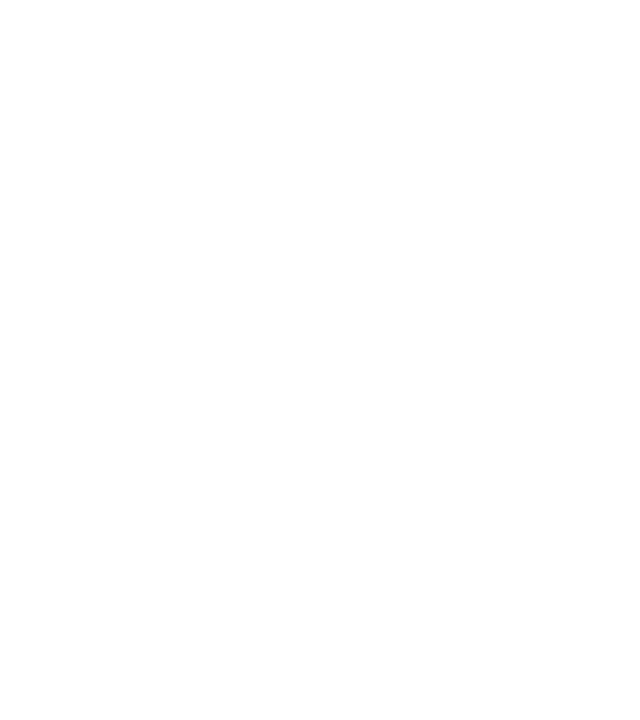
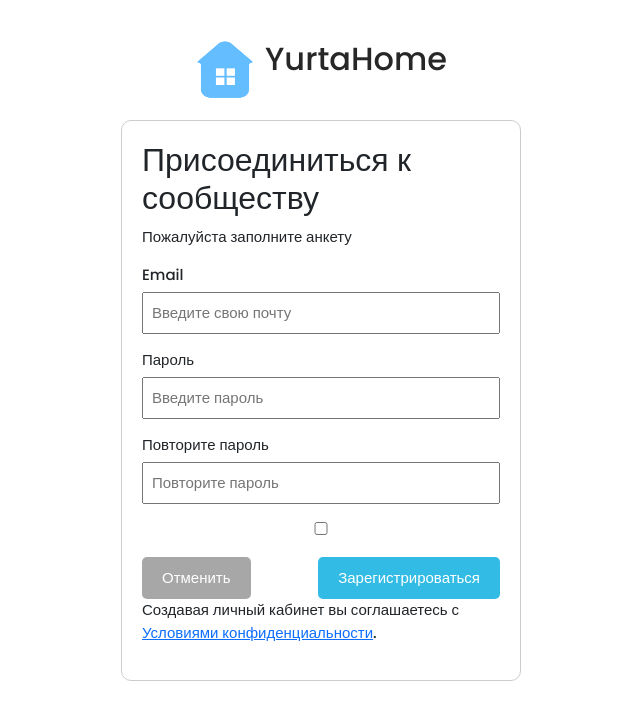
Before and after one commit to alishsmak/yurta-react, a React (Create React App) app: page /registration in a window 1280 px wide. Before the commit this address had no page. Shown: the top 720 px of the page, without its empty margins (319-959 px from the left). Built offline with nearby package versions, Linux system fonts and the light colour scheme; a web font is replaced by a local one.

Commit message:
first commit

```diff
--- a/src/App.js
+++ b/src/App.js
@@ -5,6 +5,7 @@ import Letter from "./pages/Letter";
 import Forum from "./pages/Forum";
 import "./App.css";
 import Blog from "./pages/Blog";
+import Registration from "./pages/Registration";
 
 function App() {
   return (
@@ -15,6 +16,7 @@ function App() {
         <Route path="/letter" element={<Letter />} />
         <Route path="/forum" element={<Forum />} />
         <Route path="/blog/:id" element={<Blog />} />
+        <Route path="/registration" element={<Registration/>}/>
       </Routes>
     </div>
   );
--- a/src/pages/Log.js
+++ b/src/pages/Log.js
@@ -1,9 +1,11 @@
-import React from "react";
-import { Link } from "react-router-dom";
-import "../styles//Log.css";
+import React from 'react';
+import { Link, useNavigate } from 'react-router-dom';
+import '../styles/Log.css';
 
 function Log() {
-  function login() {
+  const navigate = useNavigate();
+
+  const login = () => {
     var username = document.getElementById("username").value;
     var password = document.getElementById("password").value;
 
@@ -15,23 +17,21 @@ function Log() {
     } else {
       alert("Incorrect username or password.");
     }
-  }
+  };
 
-  function loginWithGmail() {
-    // Implement login with Gmail logic
+  const loginWithGmail = () => {
     alert("Login with Gmail functionality coming soon!");
-  }
+  };
 
-  function loginWithWhatsApp() {
-    // Implement login with WhatsApp logic
+  const loginWithWhatsApp = () => {
     alert("Login with WhatsApp functionality coming soon!");
-  }
+  };
 
-  function loginWithFacebook() {
-    // Implement login with Facebook logic
+  const loginWithFacebook = () => {
     alert("Login with Facebook functionality coming soon!");
-  }
-  function loginWithNickname() {
+  };
+
+  const loginWithNickname = () => {
     var nickname = document.getElementById("nickname").value;
 
     if (nickname) {
@@ -42,22 +42,21 @@ function Log() {
     } else {
       alert("Please enter a nickname.");
     }
-  }
+  };
 
-  function logout() {
+  const logout = () => {
     document.getElementById("loginForm").classList.remove("hidden");
     document.getElementById("socialLogin").classList.remove("hidden");
     document.getElementById("profile").classList.add("hidden");
     document.getElementById("username").value = "";
     document.getElementById("password").value = "";
     document.getElementById("nickname").value = "";
-  }
+  };
 
   return (
     <div className="log-container">
       <div className="logo">
         <Link className="logo" to="/">
-            {" "}
           <img src="../image/logo.jpg" alt="" width="60px" height="60px" />
           <h2>YurtaHome</h2>
         </Link>
@@ -65,7 +64,6 @@ function Log() {
       <div className="big-container">
         <div id="socialLogin">
           <form id="loginForm">
-              {/*  <label for="username">Имя пользователя</label>*/}
             <input
               className="enter"
               type="text"
@@ -74,7 +72,6 @@ function Log() {
               placeholder="электоронная почта"
               required=""
             />
-              {/*  <label for="password">Пароль:</label>*/}
             <input
               className="enter"
               type="password"
@@ -85,24 +82,24 @@ function Log() {
             />
             <br />
             <button className="login" type="button" onClick={login}>
-                Войти
+              <p className="enterText">Войти</p>
             </button>
           </form>
         </div>
         <div className="combine">
           <div className="changepassword">
             <a className="liner" href="/">
-                <p>Сбросить пароль</p>
+              <p className="spaced-lines">Сбросить пароль</p>
             </a>
           </div>
           <div className="registration">
-              <a className="liner" href="register.html">
+            <Link className="liner" to="/registration">
               <p>Зарегистрироваться</p>
-              </a>
+            </Link>
           </div>
         </div>
         <div className="join">
-            <p>Простой вход/регистрация членства с помощью учетной записи SNS </p>
+          <p>Простой вход/регистрация членства с помощью учетной записи SNS</p>
         </div>
         <div className="whats">
           <div className="gmail" onClick={loginWithGmail}>
--- /dev/null
+++ b/src/pages/Registration.js
@@ -0,0 +1,96 @@
+import React, { useState } from 'react';
+import { Link } from 'react-router-dom';
+import '../styles/Registration.css';
+
+function Registration() {
+  const [email, setEmail] = useState('');
+  const [password, setPassword] = useState('');
+  const [confirmPassword, setConfirmPassword] = useState('');
+  const [rememberMe, setRememberMe] = useState(false);
+
+  const handleSubmit = (e) => {
+    e.preventDefault();
+    if (password !== confirmPassword) {
+      alert("Passwords do not match");
+      return;
+    }
+    // Handle form submission
+    console.log("Form submitted:", { email, password, rememberMe });
+  };
+
+  const handleCancel = () => {
+    setEmail('');
+    setPassword('');
+    setConfirmPassword('');
+    setRememberMe(false);
+  };
+
+  return (
+    <div className="App">
+      <div className="log-container">
+        <div className="logo">
+          <Link className="logo" to="/">
+            <img src="../image/logo.jpg" alt="" width="60px" height="60px" />
+            <h2>YurtaHome</h2>
+          </Link>
+        </div>
+        <div className="form-container">
+          <h2>Присоединиться к сообществу</h2>
+          <p>Пожалуйста заполните анкету</p>
+          <form onSubmit={handleSubmit}>
+            <div className="form-group">
+              <label>Email</label>
+              <input
+                type="email"
+                value={email}
+                onChange={(e) => setEmail(e.target.value)}
+                placeholder="Введите свою почту"
+                required
+              />
+            </div>
+            <div className="form-group">
+              <label>Пароль</label>
+              <input
+                type="password"
+                value={password}
+                onChange={(e) => setPassword(e.target.value)}
+                placeholder="Введите пароль"
+                required
+              />
+            </div>
+            <div className="form-group">
+              <label>Повторите пароль</label>
+              <input
+                type="password"
+                value={confirmPassword}
+                onChange={(e) => setConfirmPassword(e.target.value)}
+                placeholder="Повторите пароль"
+                required
+              />
+            </div>
+            <div className="form-group">
+
+              <label>
+                <input className='checkbox'
+                  type="checkbox"
+                  checked={rememberMe}
+                  onChange={(e) => setRememberMe(e.target.checked)}/>
+
+              </label>
+            </div>
+            <div className="form-actions">
+              <button type="button" onClick={handleCancel}>Отменить</button>
+              <button type="submit">Зарегистрироваться</button>
+            </div>
+          </form>
+          <p>
+            Создавая личный кабинет вы соглашаетесь с{' '}
+            <a href="#privacy">Условиями конфиденциальности</a>.
+          </p>
+        </div>
+      </div>
+    </div>
+  );
+}
+
+export default Registration;
--- a/src/styles/Log.css
+++ b/src/styles/Log.css
@@ -72,15 +72,30 @@
   .log-content form {
     display: flex;
     flex-direction: column;
+
   }
 
   .login {
+
     background-color: #35c5f0;
     font-size: 20px;
+    border-color: #35c5f0;
     border-radius: 3px;
-    padding: 15px;
+    padding: 5px;
+    padding-left: 101px;
+    padding-right: 101px;
+    color: #fff;
+    padding-top: 15px;
+
+
   }
-
+  .spaced-lines {
+    white-space: pre-line;
+  }
+  .enterText{
+    display: flex;
+    justify-content: center;
+  }
   .log-content label {
     margin-bottom: 8px;
   }
@@ -105,6 +120,7 @@
   .combine {
     display: flex;
     justify-content: center;
+    margin-top: 50px;
   }
 
   .changepassword {
--- /dev/null
+++ b/src/styles/Registration.css
@@ -0,0 +1,60 @@
+.Registration {
+    font-family: Arial, sans-serif;
+    text-align: center;
+  }
+
+  .log-container {
+    display: flex;
+    justify-content: center;
+    align-items: center;
+    flex-direction: column;
+  }
+
+  .logo img {
+    margin-right: 10px;
+  }
+
+  .form-container {
+    max-width: 400px;
+    margin: 20px auto;
+    padding: 20px;
+    border: 1px solid #ccc;
+    border-radius: 10px;
+  }
+
+  .form-group {
+    margin-bottom: 15px;
+  }
+
+  .form-group label {
+    display: block;
+    margin-bottom: 5px;
+  }
+
+  .form-group input {
+    width: 100%;
+    padding: 8px;
+    box-sizing: border-box;
+  }
+
+  .form-actions {
+    display: flex;
+    justify-content: space-between;
+  }
+
+  .form-actions button {
+    padding: 10px 20px;
+    border: none;
+    border-radius: 5px;
+    cursor: pointer;
+  }
+
+  .form-actions button[type="button"] {
+    background-color: #a7a7a7;
+    color: white;
+  }
+
+  .form-actions button[type="submit"] {
+    background-color: #32bbe4;
+    color: white;
+  }
```
Also changed, not shown: 2 other files (tests, documents, lock files or other folders). Lines whose indentation alone changed are shown as unchanged.
